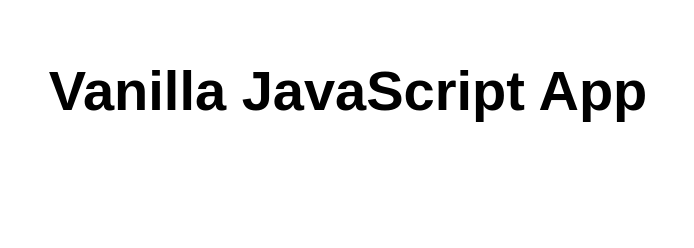
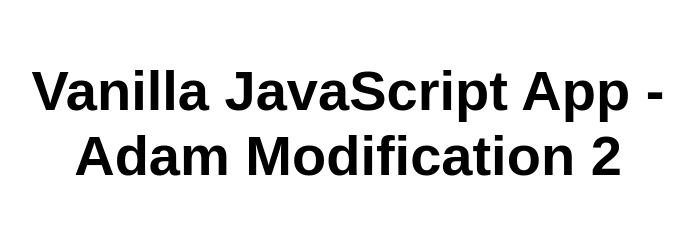
Before and after one commit to adam-mata/my-first-static-web-app, a website: page src/index.html in a window 1280 px wide. Shown: the whole page, without its empty margins (292-986 px from the left). Drawn offline with Linux system fonts and the light colour scheme.

Commit message:
Update index.html
commit 2

```diff
--- a/src/index.html
+++ b/src/index.html
@@ -5,12 +5,12 @@
   <meta charset="UTF-8">
   <meta name="viewport" content="width=device-width, initial-scale=1.0">
   <link rel="stylesheet" href="styles.css">
-  <title>Vanilla JavaScript App - Adam Modification 2</title>
+  <title>Vanilla JavaScript App</title>
 </head>
 
 <body>
   <main>
-    <h1>Vanilla JavaScript App</h1>
+    <h1>Vanilla JavaScript App - Adam Modification 2</h1>
   </main>
 </body>
 
```
